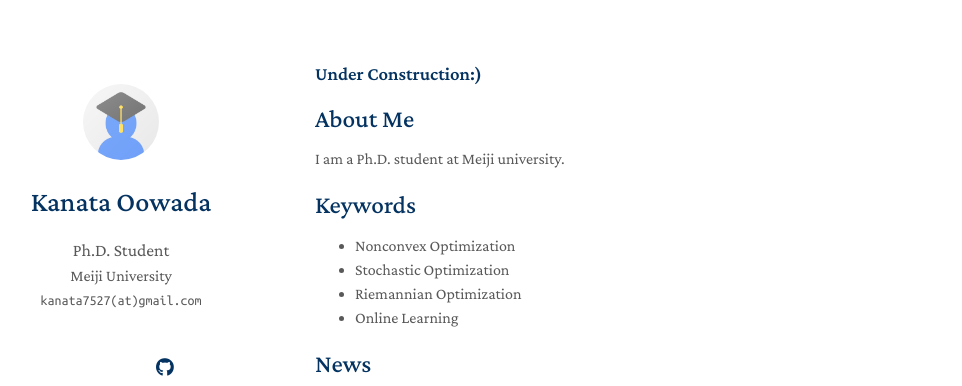
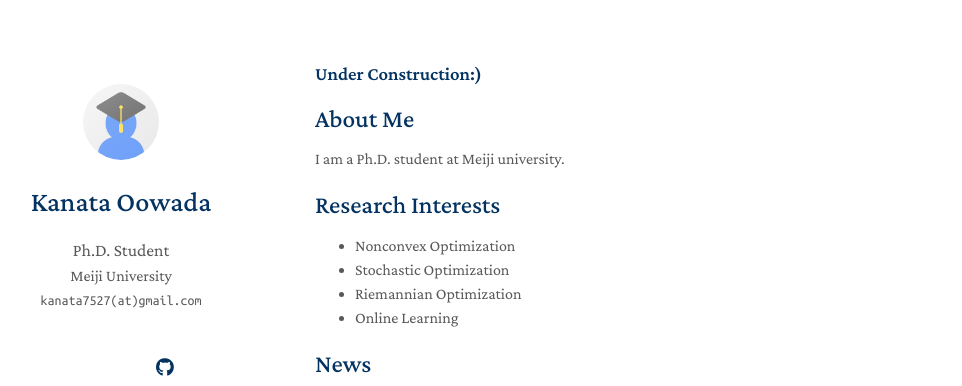
Before and after one commit to KanataOowada/KanataOowada.github.io, a Jekyll site: the page built from index.md, in a window 1280 px wide and 1020 px high. Shown: the top 386 px of the window, without its empty margins (155-1117 px from the left). Built offline with Jekyll 4.4.1, drawn with Linux system fonts in a browser that asks for light colours; a style sheet for code colours, icons or effects is not loaded; our own code applies the rules of GitHub Pages for plain Markdown files.

Commit message:
Update index.md

```diff
--- a/index.md
+++ b/index.md
@@ -8,7 +8,7 @@ layout: homepage
 
 I am a Ph.D. student at Meiji university.
 
-## Keywords
+## Research Interests
 
 - Nonconvex Optimization
 - Stochastic Optimization
```
